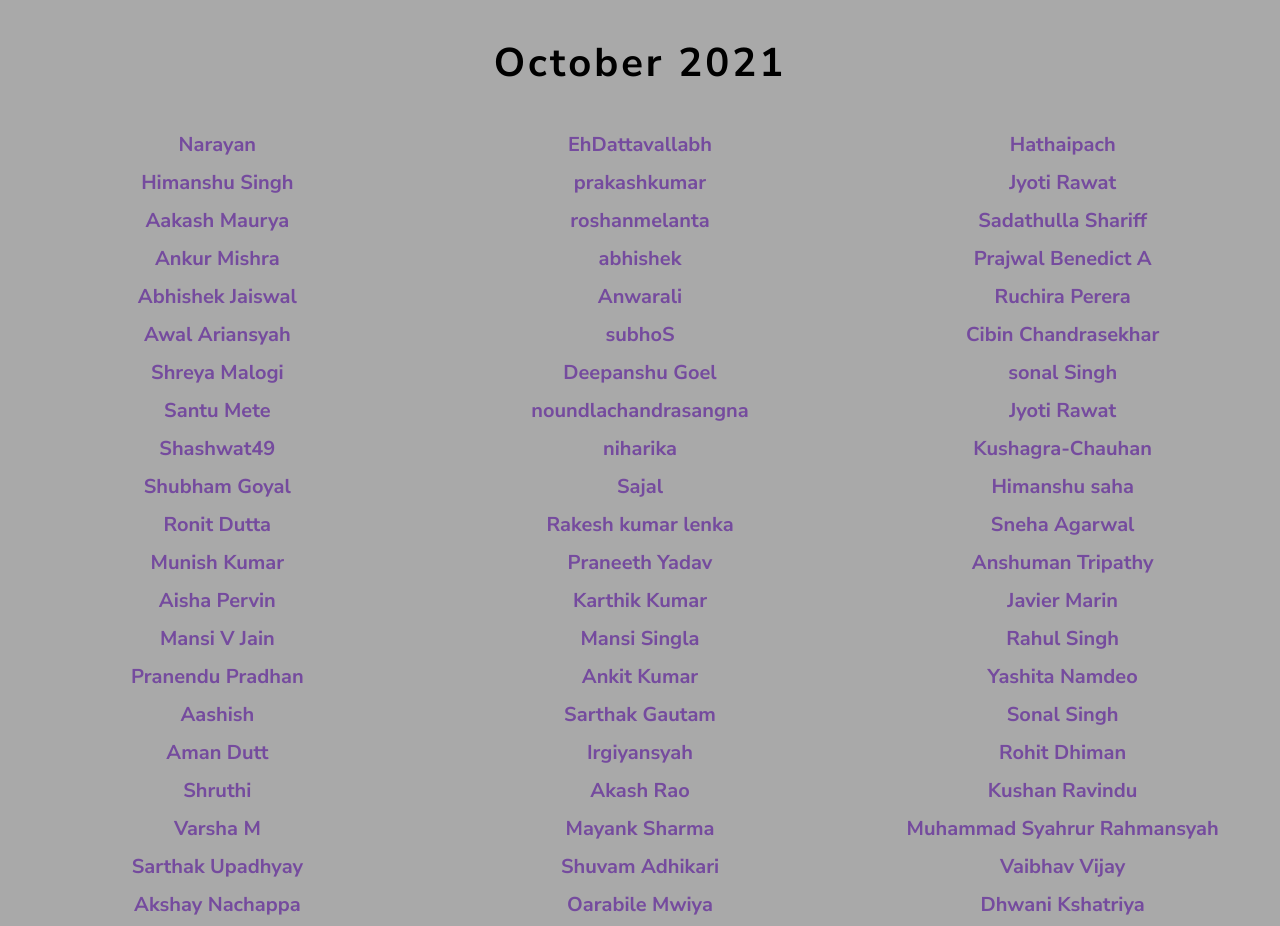
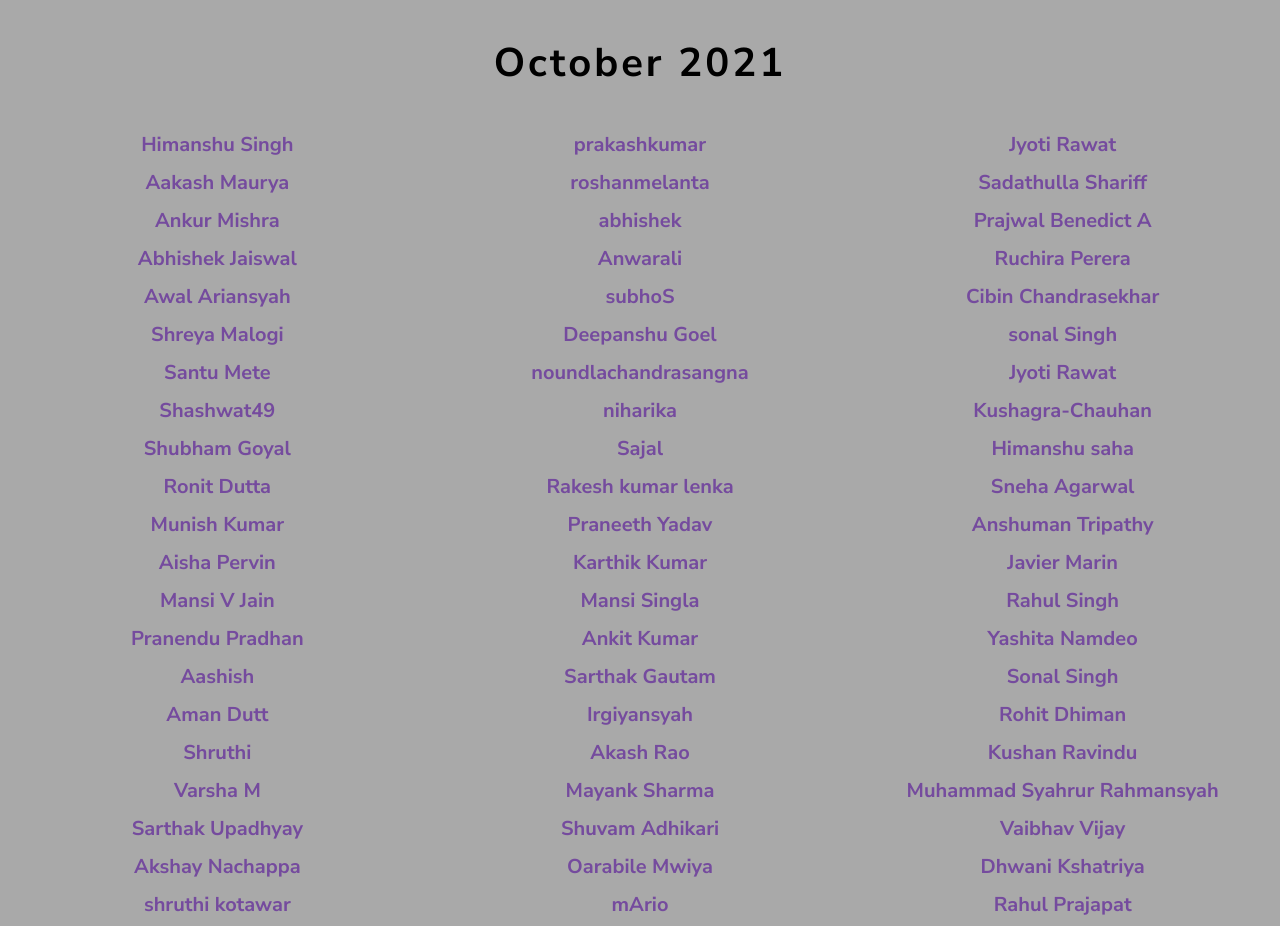
Before and after one commit to vanzuilla/my-thon, a plain HTML site: page index.html in a window 1280 px wide. Shown: the part 800-1726 px from the top of the page. Drawn offline with nearby package versions, Linux system fonts and the light colour scheme; a web font is replaced by a local one.

Commit message:
Deleted a list

```diff
--- a/index.html
+++ b/index.html
@@ -47,9 +47,7 @@
         <!-- SIGN IN HERE -->
         <div class="list-grid">
           <ol>
-            <li>
-              <a target="_blank" href="https://github.com/narayan-sahu">Narayan</a>
-            </li>
+
             <li>
               <a target="_blank" href="https://github.com/himanxu1">Himanshu Singh</a>
             </li>
```
